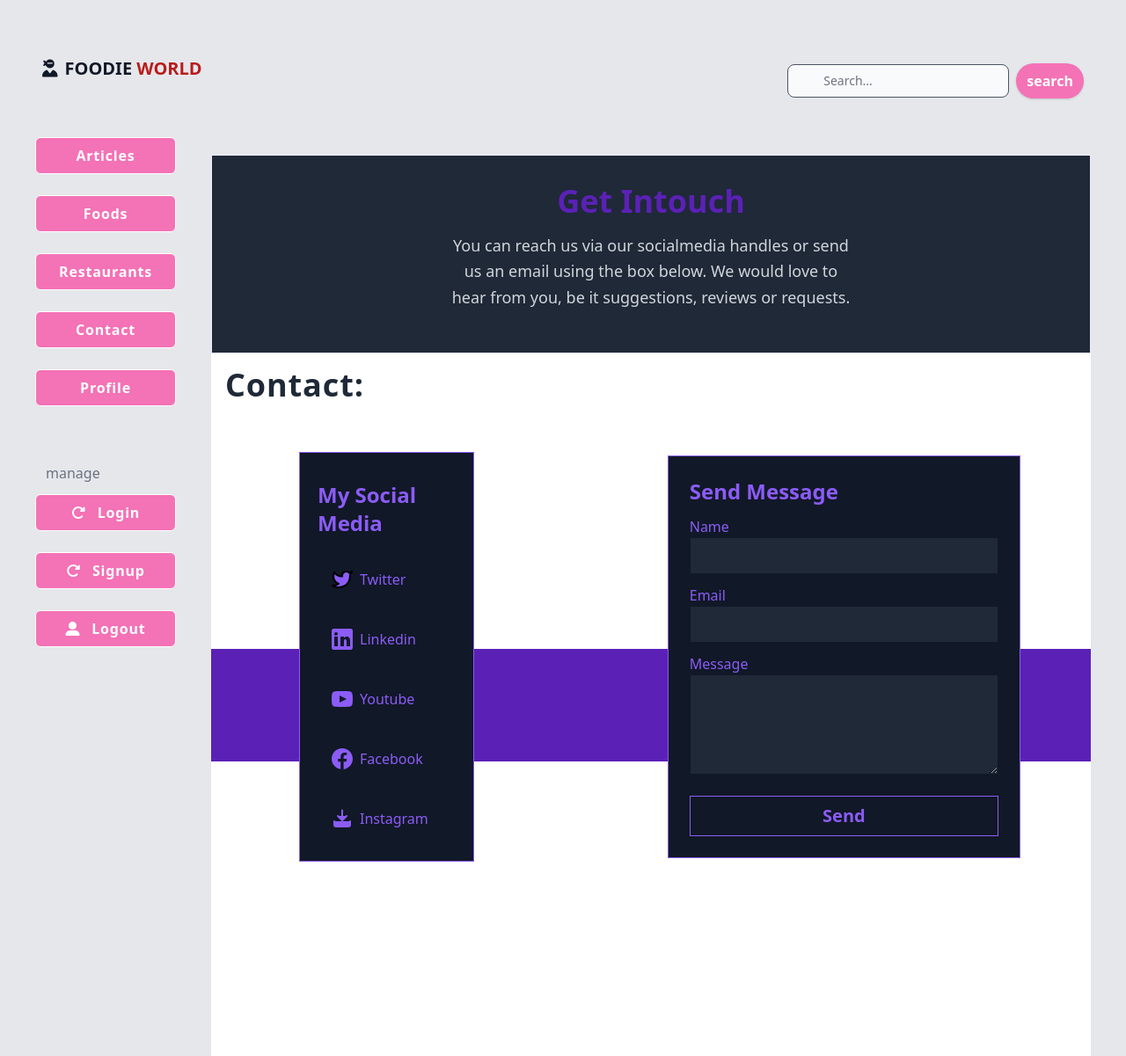
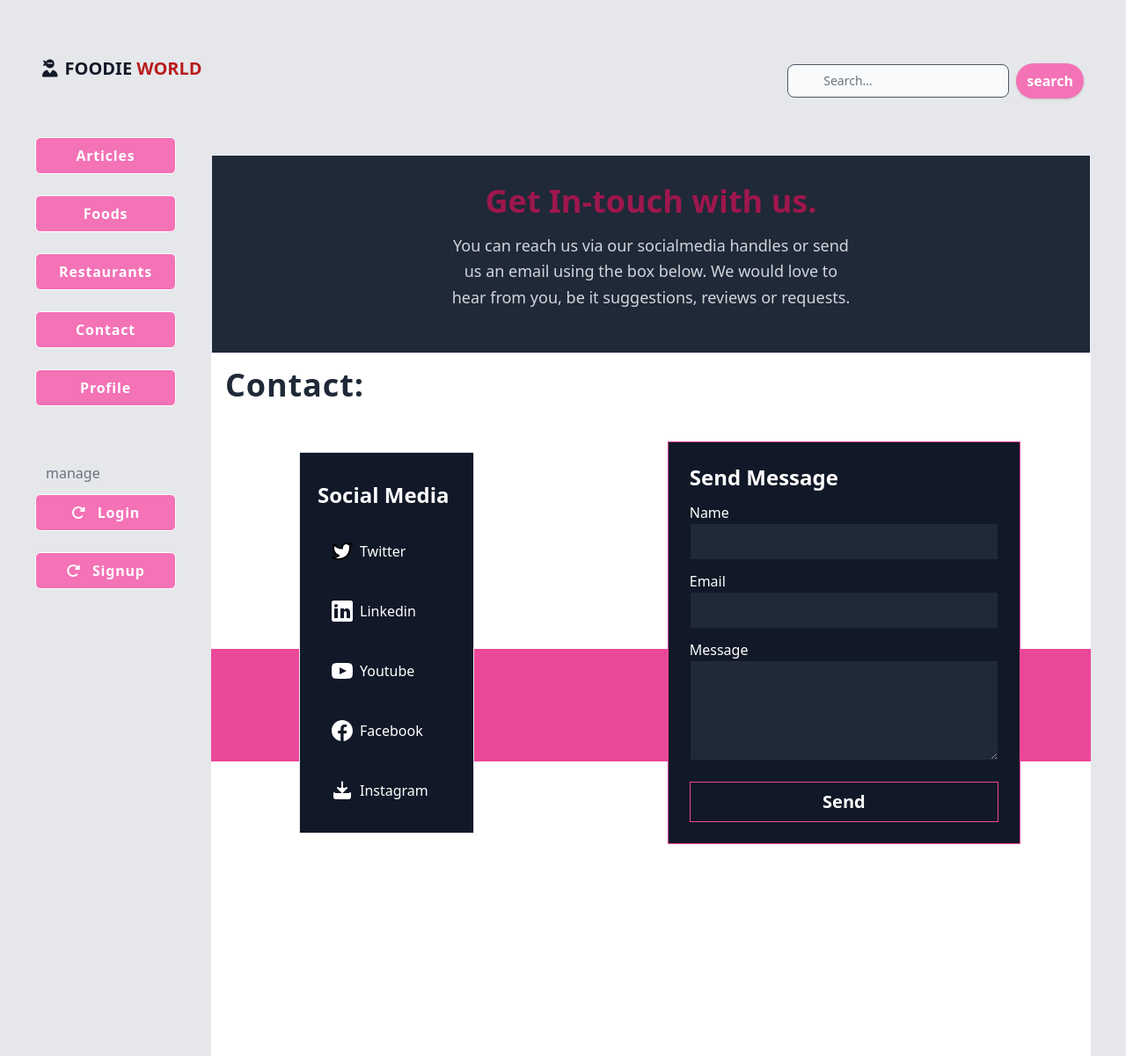
Before and after one commit to DeFidelity/iraf, a Django app: page /accounts/contact/us/ in a window 1280 px wide. Shown: the top 1201 px of the page at 88% size. Run offline with Django 3.2, Linux system fonts and the light colour scheme; parts of the project's set-up code (start-up, migrations or seed data) failed here and were passed over; some libraries are stand-ins or nearby versions.

Commit message:
debug again

```diff
--- a/apps/blog/templates/blog/blog-detail.html
+++ b/apps/blog/templates/blog/blog-detail.html
@@ -36,7 +36,6 @@
         </div>
         <!--author avator-->
       <div class="font-light text-gray-600">
-        <a href="#" class="flex items-center mt-6 mb-6"><img src="https://avatars.githubusercontent.com/u/71964085?v=4" alt="avatar" class="hidden object-cover w-14 h-14 mx-4 rounded-full sm:block">
           <h1 class="font-bold text-gray-700 hover:underline">By {{blog.author.profile.user}}</h1>
         </a>
       </div>
--- a/apps/blog/templates/blog/search.html
+++ b/apps/blog/templates/blog/search.html
@@ -16,5 +16,7 @@
             </div>
         </div>
     </div>
+    {%empty%}
+    <p class="text-center font-bold text-xl text-gray-400 uppercase">No result for your search</p>
     {% endfor %}
 {% endblock content %}
--- a/apps/blog/views.py
+++ b/apps/blog/views.py
@@ -176,10 +176,9 @@ class CommentReplyView(View):
                     'blog':post,
                     'comment':parent,
                     'replies': replies,
-                    'report' : 'Reply added'
                     }
-
-                return render(request,'blog/partials/reply.html',context)
+                "'messages.success(request,'reply added')'"
+                return render(request,'blog/partials/replies.html',context)
             return HttpResponse("form error")
         return HttpResponse("post not exist")
 
--- a/apps/restaurants/templates/restaurant/food-list.html
+++ b/apps/restaurants/templates/restaurant/food-list.html
@@ -2,7 +2,7 @@
 {% block title %}Foods{% endblock title %}
 {% block content %}
 <div x-data="{overlay:false}">
-    <div x-show="overlay" class="bg-black opacity-50 z-20 top-0 bottom-0 left-0 right-0 fixed" id="overlay">
+    {% comment %} <div x-show="overlay" class="bg-black opacity-50 z-20 top-0 bottom-0 left-0 right-0 fixed" id="overlay"> {% endcomment %}
     </div>
         <div class="mt-8 grid gap-10 grid-cols-1 md:grid-cols-2 lg:grid-cols-3">
             {% for food in foods %}
--- a/templates/contact.html
+++ b/templates/contact.html
@@ -3,58 +3,56 @@
 {% block content %}
 <div class="flex flex-wrap py-8 border bg-gray-800 border-purple-100 text-center justify-center">
 	<div class="w-full lg:w-6/12 px-4">
-		<h2 class="text-4xl font-semibold text-purple-800">Get Intouch</h2>
+		<h2 class="text-4xl font-semibold text-pink-800">Get In-touch with us.</h2>
 		<p class="text-lg leading-relaxed mt-4 mb-4 text-gray-300">
 			You can reach us via our socialmedia handles or send us an email using the box below. We would love to hear from you, be it suggestions, reviews or requests.
 		</p>
 	</div>
 </div>
 <!-- component -->
-<section id="contact" class="relative w-full min-h-screen bg-white dark:bg-gray-800 text-purple-500">
+<section id="contact" class="relative w-full min-h-screen bg-white dark:bg-gray-800 text-white">
 <h1 class="text-4xl p-4 text-gray-800 font-bold tracking-wide">
     Contact:
 </h1>
-<div class="absolute top-1/2 left-1/2 transform -translate-x-1/2 -translate-y-1/2 bg-purple-800 h-32 w-full"></div>
+<div class="absolute top-1/2 left-1/2 transform -translate-x-1/2 -translate-y-1/2 bg-pink-500 h-32 w-full"></div>
 
 <!-- wrapper -->
 <div class="relative p-5 lg:px-20 flex flex-col md:flex-row items-center justify-center">
 
     <!-- Social Media -->
     <div class="w-full md:w-1/2 p-5 md:px-0 mx-5">
-    <div class="bg-gray-900 border border-purple-500 w-full lg:w-1/2 h-full p-5 pt-8">
-        <h3 class="text-2xl font-semibold mb-5">
-        My Social Media
-        </h3>
+    <div class="bg-gray-900 border border-pink- w-full lg:w-1/2 h-full p-5 pt-8">
+        <h3 class="text-2xl font-semibold mb-5">Social Media</h3>
         <!-- list -->
         <div class="flex flex-col gap-3">
-        <a href="https://twitter.com/heedngrow" class="flex items-center hover:text-white hover:bg-purple-500 p-2">
+        <a href="https://twitter.com/heedngrow" class="flex items-center hover:text-white hover:bg-pink-500 p-2">
 					<svg fill="currentColor" class="w-6 h-6 m-2" xmlns="http://www.w3.org/2000/svg" width="24" height="24" viewBox="0 0 24 24" fill="none" stroke="#000000" stroke-width="2" stroke-linecap="round" stroke-linejoin="round">
 						<path d="M23 3a10.9 10.9 0 0 1-3.14 1.53 4.48 4.48 0 0 0-7.86 3v1A10.66 10.66 0 0 1 3 4s-4 9 5 13a11.64 11.64 0 0 1-7 2c9 5 20 0 20-11.5a4.5 4.5 0 0 0-.08-.83A7.72 7.72 0 0 0 23 3z"></path>
 					</svg>
             Twitter
         </a>
-        <a href="#" class="flex items-center hover:text-white hover:bg-purple-500 p-2">
+        <a href="#" class="flex items-center border-0 hover:text-white hover:bg-pink-500 p-2">
             <svg fill="currentColor" class="w-6 h-6 m-2" xmlns="http://www.w3.org/2000/svg" viewBox="0 0 24 24" >
             <path d="M 21.800781 0 L 2.199219 0 C 1 0 0 1 0 2.199219 L 0 21.800781 C 0 23 1 24 2.199219 24 L 21.800781 24 C 23 24 24 23 24 21.800781 L 24 2.199219 C 24 1 23 0 21.800781 0 Z M 7 20 L 3 20 L 3 9 L 7 9 Z M 5 7.699219 C 3.800781 7.699219 3 6.898438 3 5.898438 C 3 4.800781 3.800781 4 5 4 C 6.199219 4 7 4.800781 7 5.800781 C 7 6.898438 6.199219 7.699219 5 7.699219 Z M 21 20 L 17 20 L 17 14 C 17 12.398438 15.898438 12 15.601563 12 C 15.300781 12 14 12.199219 14 14 C 14 14.199219 14 20 14 20 L 10 20 L 10 9 L 14 9 L 14 10.601563 C 14.601563 9.699219 15.601563 9 17.5 9 C 19.398438 9 21 10.5 21 14 Z"/>
             </svg>
             Linkedin
         </a>
-        <a href="#" class="flex items-center hover:text-white hover:bg-purple-500 p-2">
+        <a href="#" class="flex items-center hover:text-white hover:bg-pink-500 p-2">
             <svg fill="currentColor" class="w-6 h-6 m-2" xmlns="http://www.w3.org/2000/svg" width="24" height="24" viewBox="0 0 24 24" >
             <path d="M19.615 3.184c-3.604-.246-11.631-.245-15.23 0-3.897.266-4.356 2.62-4.385 8.816.029 6.185.484 8.549 4.385 8.816 3.6.245 11.626.246 15.23 0 3.897-.266 4.356-2.62 4.385-8.816-.029-6.185-.484-8.549-4.385-8.816zm-10.615 12.816v-8l8 3.993-8 4.007z"/>
             </svg>
             Youtube
         </a>
-        <a href="https://web.facebook.com/heedngrow/" class="flex items-center hover:text-white hover:bg-purple-500 p-2">
+        <a href="https://web.facebook.com/heedngrow/" class="flex items-center hover:text-white hover:bg-pink-500 p-2">
             <svg fill="currentColor" class="w-6 h-6 m-2" xmlns="http://www.w3.org/2000/svg" viewBox="0 0 24 24" >
             <path d="M12,0C5.373,0,0,5.373,0,12c0,6.016,4.432,10.984,10.206,11.852V15.18H7.237v-3.154h2.969V9.927c0-3.475,1.693-5,4.581-5 c1.383,0,2.115,0.103,2.461,0.149v2.753h-1.97c-1.226,0-1.654,1.163-1.654,2.473v1.724h3.593L16.73,15.18h-3.106v8.697 C19.481,23.083,24,18.075,24,12C24,5.373,18.627,0,12,0z"/>
             </svg>
             Facebook
         </a>
-				<a href="https://web.instagram.com/heedngrow/" class="flex items-center hover:text-white hover:bg-purple-500 p-2">
+        <a href="https://web.instagram.com/heedngrow/" class="flex items-center hover:text-white hover:bg-pink-500 p-2">
             <svg class="w-6 h-6 m-2" xmlns="http://www.w3.org/2000/svg" width="24" height="24" viewBox="0 0 24 24" fill="currentColor" stroke="currentColor" stroke-width="2" stroke-linecap="round" stroke-linejoin="round">
-							<path d="M3 15v4c0 1.1.9 2 2 2h14a2 2 0 0 0 2-2v-4M17 9l-5 5-5-5M12 12.8V2.5"/>
-						</svg>
+                <path d="M3 15v4c0 1.1.9 2 2 2h14a2 2 0 0 0 2-2v-4M17 9l-5 5-5-5M12 12.8V2.5"/>
+            </svg>
             Instagram
         </a>
 
@@ -63,27 +61,24 @@
     </div>
     </div>
 <!-- Contact Me -->
-    <form hx-post="{% url 'contact'%}" hx-swap="innerHTML" hx-target="#contactus" class="w-full md:w-1/2 border border-purple-500 p-6 bg-gray-900">
-    <h2 class="text-2xl pb-3 font-semibold">
-        Send Message
-    </h2>
+    <form hx-post="{% url 'contact'%}" hx-swap="innerHTML" hx-target="#contactus" class="w-full md:w-1/2 border border-pink-500 p-6 bg-gray-900">
+    <h2 class="text-2xl pb-3 font-semibold">Send Message</h2>
     <div>
         <div class="flex flex-col mb-3">
             <label for="name">Name</label>
-            <input type="text" id="name" name="name" class="px-3 py-2 bg-gray-800 border border-gray-900 focus:border-purple-500 focus:outline-none focus:bg-gray-800 focus:text-purple-500"
-            autocomplete="off">
+            <input type="text" id="name" name="name" class="px-3 py-2 bg-gray-800 border border-gray-900 focus:border-pink-500 focus:outline-none focus:bg-gray-800 focus:text-pink-500" autocomplete="off">
         </div>
         <div class="flex flex-col mb-3">
             <label for="email">Email</label>
-            <input name="email" type="text" id="email" class="px-3 py-2 bg-gray-800 border border-gray-900 focus:border-purple-500 focus:outline-none focus:bg-gray-800 focus:text-purple-500" >
+            <input name="email" type="text" id="email" class="px-3 py-2 bg-gray-800 border border-gray-900 focus:border-pink-500 focus:outline-none focus:bg-gray-800 focus:text-pink-500" >
         </div>
         <div class="flex flex-col mb-3">
             <label for="message">Message</label>
-            <textarea name="message" rows="4" id="message" class="px-3 py-2 bg-gray-800 border border-gray-900 focus:border-purple-500 focus:outline-none focus:bg-gray-800 focus:text-purple-500"></textarea>
+            <textarea name="message" rows="4" id="message" class="px-3 py-2 bg-gray-800 border border-gray-900 focus:border-pink-500 focus:outline-none focus:bg-gray-800 focus:text-pink-500"></textarea>
         </div>
     </div>
     <div class="w-full pt-3">
-        <button type="submit" class="w-full bg-gray-900 border border-purple-500 px-4 py-2 transition duration-50 focus:outline-none font-semibold hover:bg-purple-500 hover:text-white text-xl cursor-pointer">
+        <button type="submit" class="w-full bg-gray-900 border border-pink-500 px-4 py-2 transition duration-50 focus:outline-none font-semibold hover:bg-pink-500 hover:text-white text-xl cursor-pointer">
         Send</button>
     </div>
         <div id="contactus"></div>
--- a/templates/nav.html
+++ b/templates/nav.html
@@ -2,8 +2,8 @@
 <div class="lg:col-span-1">
     <nav class="">
         <div class="flex justify-between mb-6 px-2 md:mb-16">
-            <h1 class="font-bold uppercase">
-                <a href="index.html" class="text-xl"><i class="fas fa-user-ninja mr-2"></i>Foodie <span
+            <h1 class="font-bold uppercase" hx-boost="true">
+                <a href="{% url 'blog-list' %}" class="text-xl"><i class="fas fa-user-ninja mr-2"></i>Foodie <span
                         class="text-red-700">World</span></a>
             </h1>
             <div class="px-4 cursor-pointer lg:hidden" id="open-menu">
@@ -39,6 +39,14 @@
             </li>
             <div class="mt-16" >
                 <span class="px-3 text-gray-500">manage</span>
+                {% if user.is_authenticated %}
+                <li class="my-6" hx-boost="true">
+                    <a href="{% url 'account_logout' %}" class="rounded-lg py-2 px-3 lg:rounded-md text-pink-400 lg:bg-pink-400 lg:hover:bg-pink-700 border lg:border-white max-w-md lg:text-white text-center block text-md tracking-wider font-bold" href="profile.html">
+                        <i class="fas fa-user-alt mr-2"></i>
+                        <span>Logout</span>
+                    </a>
+                </li>
+                {% else %}
                 <li class="my-3" hx-boost="true">
                     <a <a href="{% url 'account_login' %}" class="rounded-lg lg:rounded-md text-pink-400 lg:bg-pink-400 lg:hover:bg-pink-700 border block lg:border-white max-w-md lg:text-white text-center py-2 px-3 text-md tracking-wider font-bold" href="orders-1.html">
                         <i class="fas fa-redo-alt mr-2"></i>
@@ -51,12 +59,8 @@
                         <span>Signup</span>
                     </a>
                 </li>
-                <li class="my-6" hx-boost="true">
-                    <a href="{% url 'account_logout' %}" class="rounded-lg py-2 px-3 lg:rounded-md text-pink-400 lg:bg-pink-400 lg:hover:bg-pink-700 border lg:border-white max-w-md lg:text-white text-center block text-md tracking-wider font-bold" href="profile.html">
-                        <i class="fas fa-user-alt mr-2"></i>
-                        <span>Logout</span>
-                    </a>
-                </li>
+
+                {% endif %}
             </div>
         </ul>
     </nav>
--- a/templates/topnav.html
+++ b/templates/topnav.html
@@ -1,6 +1,6 @@
 <div class="flex justify-center md:justify-end">
 
-    <form class="flex items-center pl-3 pointers-events-none" actiont="{% url 'search' %}" method="POST">
+    <form class="flex items-center pl-3 pointers-events-none" hx-post="{% url 'search' %}" hx-target="#body" hx-swap="innerHTML">
         {% csrf_token %}
         <input type="text" name="query" class="block p-2 pl-10 w-full border border-gray-600 text-gray-900 bg-gray-50 rounded-lg sm:text-sm focus:ring-blue-500 focus:border-blue-500 dark:bg-gray-700 dark:border-gray-600 dark:placeholder-gray-400 dark:text-white dark:focus:ring-blue-500 dark:focus:border-blue-500" placeholder="Search..."
         hx-post="{% url 'search' %}" hx-target="#home" hx-swap="innerHTML" hx-trigger="keyup changed delay:2s">
@@ -8,8 +8,4 @@
         search
         </button>
     </form>
-    {% comment %} <button class="font-bold rounded-full bg-white mr-2 py-2 px-3 shadow hidden md:block sm:hidden mt-5 w-1/4 cart">
-        <iclass="fas fa-shopping-basket mr-3"></i>
-            8items - $17.50
-    </button> {% endcomment %}
 </div>
--- a/theme/static/css/dist/styles.css
+++ b/theme/static/css/dist/styles.css
@@ -2397,6 +2397,11 @@ select {
   border-color: rgba(255, 255, 255, var(--tw-border-opacity));
 }
 
+.border-pink-500 {
+  --tw-border-opacity: 1;
+  border-color: rgba(236, 72, 153, var(--tw-border-opacity));
+}
+
 .bg-gray-50 {
   --tw-bg-opacity: 1;
   background-color: rgba(249, 250, 251, var(--tw-bg-opacity));
@@ -2512,6 +2517,11 @@ select {
   background-color: rgba(219, 39, 119, var(--tw-bg-opacity));
 }
 
+.bg-pink-800 {
+  --tw-bg-opacity: 1;
+  background-color: rgba(157, 23, 77, var(--tw-bg-opacity));
+}
+
 .bg-gradient-to-r {
   background-image: linear-gradient(to right, var(--tw-gradient-stops));
 }
@@ -3029,6 +3039,11 @@ select {
 .text-yellow-400 {
   --tw-text-opacity: 1;
   color: rgba(251, 191, 36, var(--tw-text-opacity));
+}
+
+.text-pink-600 {
+  --tw-text-opacity: 1;
+  color: rgba(219, 39, 119, var(--tw-text-opacity));
 }
 
 .opacity-50 {
@@ -3205,6 +3220,11 @@ select {
   border-color: rgba(167, 243, 208, var(--tw-border-opacity));
 }
 
+.focus\:border-pink-500:focus {
+  --tw-border-opacity: 1;
+  border-color: rgba(236, 72, 153, var(--tw-border-opacity));
+}
+
 .focus\:bg-gray-800:focus {
   --tw-bg-opacity: 1;
   background-color: rgba(31, 41, 55, var(--tw-bg-opacity));
@@ -3218,6 +3238,11 @@ select {
 .focus\:text-purple-500:focus {
   --tw-text-opacity: 1;
   color: rgba(139, 92, 246, var(--tw-text-opacity));
+}
+
+.focus\:text-pink-500:focus {
+  --tw-text-opacity: 1;
+  color: rgba(236, 72, 153, var(--tw-text-opacity));
 }
 
 .focus\:outline-none:focus {
```
Also changed, not shown: apps/blog/templates/blog/partials/reply.html (+5 -3 lines), db.sqlite3.
